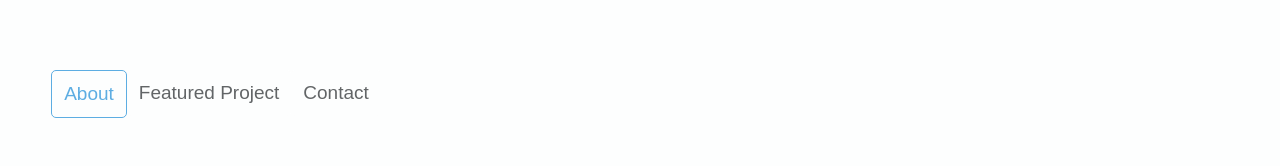
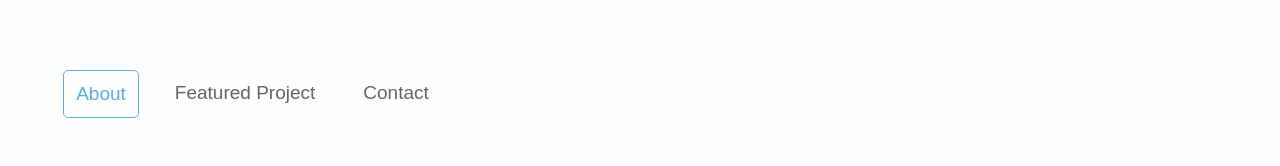
Before and after one commit to amelendez37/Portfolio, a React (Vite) app: page / in a window 1280 px wide. Shown: the part 163-329 px from the top of the page. Built offline with nearby package versions, Linux system fonts and the light colour scheme.

Commit message:
Minor style changes

```diff
--- a/src/components/about/about_heading/aboutHeading.jsx
+++ b/src/components/about/about_heading/aboutHeading.jsx
@@ -83,6 +83,10 @@ const ImageText = Styled.p`
     transform: translate(-50%, -75%);
   }
 
+  @media only screen and (min-width: 120em) {
+    font-size: 3.5rem;
+  }
+
   @media only screen and (min-width: 160em) {
     font-size: 4rem;
     transform: translate(-50%, -10%);
--- a/src/components/contact/contact.jsx
+++ b/src/components/contact/contact.jsx
@@ -98,8 +98,12 @@ const ContactContainer = Styled.div`
     flex-direction: column;
   }
 
+  @media only screen and (min-width: 120em) {
+    margin: 4rem 0 8rem 0;
+  }
+
   @media only screen and (min-width: 160em) {
-    margin: 8rem 0;
+    margin: 4rem 0 12rem 0;
   }
 `;
 
--- a/src/components/misc/button.jsx
+++ b/src/components/misc/button.jsx
@@ -13,6 +13,7 @@ const Container = Styled.button`
     padding: 1.2rem;
     border-radius: 5px;
     outline: 0;
+    margin: 0 1.2rem;
     border: ${props =>
       props.selected ? `1.5px solid ${primaryColor}` : fillColor};
     &:before {
@@ -24,10 +25,10 @@ const Container = Styled.button`
     }
 
     @media only screen and (min-width: 120em) {
-      font-size: 2.5rem;
+      font-size: 2.8rem;
     }
 
-    @media only screen and (min-width: 120em) {
+    @media only screen and (min-width: 160em) {
       font-size: 4rem;
       padding: 1.8rem;
     }
```
